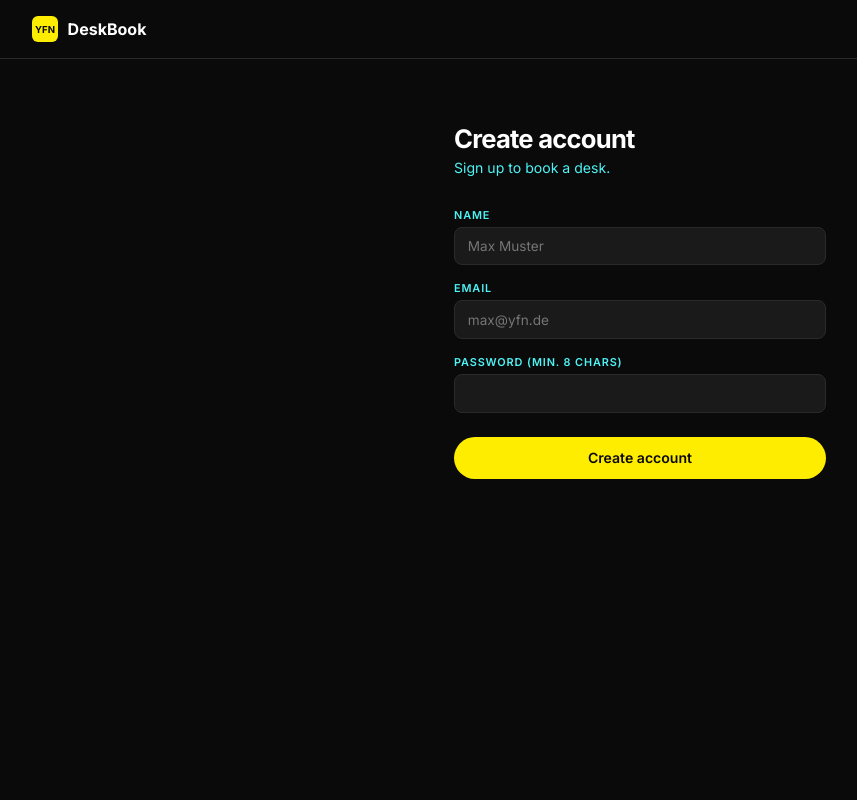
After one commit to Nils43/yfn-deskbook, a Flask app: page /register in a window 1280 px wide. The commit adds this page. Shown: the whole page, without its empty margins (0-857 px from the left). Run offline with Flask 3, Linux system fonts and the light colour scheme.

Commit message:
Registeration

```diff
--- a/deskbook/app.py
+++ b/deskbook/app.py
@@ -1,9 +1,12 @@
-from flask import Flask, jsonify, request, render_template
+from functools import wraps
+from flask import Flask, jsonify, request, render_template, redirect, url_for, session
 from flask_sqlalchemy import SQLAlchemy
+from werkzeug.security import generate_password_hash, check_password_hash
 
 app = Flask(__name__)
 app.config["SQLALCHEMY_DATABASE_URI"] = "sqlite:///deskbook.db"
 app.config["SQLALCHEMY_TRACK_MODIFICATIONS"] = False
+app.config["SECRET_KEY"] = "dev-secret-change-me"
 db = SQLAlchemy(app)
 
 
@@ -31,8 +34,7 @@ class Table(db.Model):
 class Reservation(db.Model):
     id = db.Column(db.Integer, primary_key=True)
     table_id = db.Column(db.Integer, db.ForeignKey("table.id"), nullable=False)
-    name = db.Column(db.String(120), nullable=False)
-    email = db.Column(db.String(120), nullable=False)
+    user_id = db.Column(db.Integer, db.ForeignKey("user.id"), nullable=False)
     date = db.Column(db.String(20), nullable=False)
     time_slot = db.Column(db.String(50), nullable=False)
     notes = db.Column(db.String(500), default="")
@@ -41,15 +43,55 @@ class Reservation(db.Model):
         return {
             "id": self.id,
             "table_id": self.table_id,
-            "name": self.name,
-            "email": self.email,
+            "user_id": self.user_id,
             "date": self.date,
             "time_slot": self.time_slot,
             "notes": self.notes,
         }
 
 
-# --- Routes ----------------------------------------------------------------
+class User(db.Model):
+    id = db.Column(db.Integer, primary_key=True)
+    email = db.Column(db.String(120), unique=True, nullable=False)
+    password_hash = db.Column(db.String(255), nullable=False)
+    name = db.Column(db.String(120), nullable=False)
+
+    def set_password(self, raw_password):
+        self.password_hash = generate_password_hash(raw_password)
+
+    def check_password(self, raw_password):
+        return check_password_hash(self.password_hash, raw_password)
+
+    def to_dict(self):
+        return {"id": self.id, "email": self.email, "name": self.name}
+
+
+# --- Auth Helpers + Decorators ---------------------------------------------
+
+def current_user():
+    """Liefert den aktuell eingeloggten User oder None."""
+    user_id = session.get("user_id")
+    if user_id is None:
+        return None
+    return User.query.get(user_id)
+
+
+def login_required(f):
+    """Decorator: Route wird nur ausgefuehrt wenn User eingeloggt ist.
+    Sonst: JSON-API kriegt 401, normale Page kriegt Redirect zu /login."""
+    @wraps(f)
+    def decorated(*args, **kwargs):
+        if current_user() is None:
+            # Wenn der Request JSON erwartet (API-Call), JSON zurueckgeben
+            if request.path.startswith("/api/"):
+                return jsonify({"error": "Authentication required"}), 401
+            # Sonst: Redirect zur Login-Seite
+            return redirect(url_for("login"))
+        return f(*args, **kwargs)
+    return decorated
+
+
+# --- Routes: Tables & Reservations -----------------------------------------
 
 @app.route("/")
 def hello():
@@ -71,18 +113,18 @@ def get_table(table_id):
 
 
 @app.route("/api/reservations", methods=["POST"])
+@login_required
 def create_reservation():
+    user = current_user()
     data = request.get_json()
 
-    # Sanity check: existiert der Tisch ueberhaupt?
     table = Table.query.get(data.get("table_id"))
     if table is None:
         return jsonify({"error": "Table not found"}), 404
 
     reservation = Reservation(
         table_id=data.get("table_id"),
-        name=data.get("name"),
-        email=data.get("email"),
+        user_id=user.id,  # ownership: an aktuellen User binden
         date=data.get("date"),
         time_slot=data.get("time_slot"),
         notes=data.get("notes", ""),
@@ -93,36 +135,111 @@ def create_reservation():
 
 
 @app.route("/api/reservations")
+@login_required
 def get_reservations():
-    reservations = Reservation.query.all()
+    """Liefert nur die Reservierungen des aktuellen Users."""
+    user = current_user()
+    reservations = Reservation.query.filter_by(user_id=user.id).all()
     return jsonify([r.to_dict() for r in reservations])
 
 
 @app.route("/api/reservations/<int:reservation_id>", methods=["DELETE"])
+@login_required
 def delete_reservation(reservation_id):
+    user = current_user()
     reservation = Reservation.query.get(reservation_id)
     if reservation is None:
         return jsonify({"error": "Reservation not found"}), 404
+
+    # Ownership-Check: User darf nur eigene Reservierungen loeschen
+    if reservation.user_id != user.id:
+        return jsonify({"error": "Forbidden"}), 403
+
     db.session.delete(reservation)
     db.session.commit()
     return jsonify({"deleted": reservation_id}), 200
 
 
+# --- Routes: Auth ----------------------------------------------------------
+
+@app.route("/register", methods=["GET", "POST"])
+def register():
+    if request.method == "GET":
+        return render_template("register.html", error=None)
+
+    email = request.form.get("email", "").strip().lower()
+    password = request.form.get("password", "")
+    name = request.form.get("name", "").strip()
+
+    if not email or not password or not name:
+        return render_template("register.html", error="All fields are required."), 400
+
+    if len(password) < 8:
+        return render_template("register.html", error="Password must be at least 8 characters."), 400
+
+    existing = User.query.filter_by(email=email).first()
+    if existing is not None:
+        return render_template("register.html", error="Email already registered."), 400
+
+    user = User(email=email, name=name)
+    user.set_password(password)
+    db.session.add(user)
+    db.session.commit()
+
+    session["user_id"] = user.id
+    return redirect(url_for("me"))
+
+
+@app.route("/login", methods=["GET", "POST"])
+def login():
+    if request.method == "GET":
+        if current_user() is not None:
+            return redirect(url_for("me"))
+        return render_template("login.html", error=None)
+
+    email = request.form.get("email", "").strip().lower()
+    password = request.form.get("password", "")
+
+    user = User.query.filter_by(email=email).first()
+    if user is None or not user.check_password(password):
+        return render_template("login.html", error="Invalid email or password."), 401
+
+    session["user_id"] = user.id
+    return redirect(url_for("me"))
+
+
+@app.route("/logout", methods=["POST"])
+def logout():
+    session.pop("user_id", None)
+    return redirect(url_for("login"))
+
+
+@app.route("/me")
+@login_required
+def me():
+    user = current_user()
+    return render_template("me.html", user=user)
+
+
+# --- Routes: Pages ---------------------------------------------------------
+
 @app.route("/app")
+@login_required
 def serve_app():
-    return render_template("index.html")
+    return render_template("index.html", user=current_user())
 
 
 @app.route("/reservations")
+@login_required
 def reservations_page():
-    reservations = Reservation.query.all()
-    return render_template("reservations.html", reservations=reservations)
+    user = current_user()
+    reservations = Reservation.query.filter_by(user_id=user.id).all()
+    return render_template("reservations.html", reservations=reservations, user=user)
 
 
 # --- DB init + seed --------------------------------------------------------
 
 def init_db():
-    """Erzeugt Tabellen und seedet Tische beim ersten Start."""
     with app.app_context():
         db.create_all()
         if Table.query.count() == 0:
--- a/deskbook/requirements.txt
+++ b/deskbook/requirements.txt
@@ -1,7 +1,10 @@
 blinker==1.9.0
 click==8.3.3
 Flask==3.1.3
+Flask-SQLAlchemy==3.1.1
 itsdangerous==2.2.0
 Jinja2==3.1.6
 MarkupSafe==3.0.3
+SQLAlchemy==2.0.49
+typing_extensions==4.15.0
 Werkzeug==3.1.8
--- /dev/null
+++ b/deskbook/templates/register.html
@@ -0,0 +1,72 @@
+<!DOCTYPE html>
+<html lang="de">
+<head>
+  <meta charset="UTF-8">
+  <meta name="viewport" content="width=device-width, initial-scale=1.0">
+  <title>YFN — Register</title>
+  <link href="https://fonts.googleapis.com/css2?family=Inter:wght@400;500;600;700&display=swap" rel="stylesheet">
+  <style>
+    :root {
+      --bg: #0a0a0a;
+      --card: #1a1a1a;
+      --border: #2a2a2a;
+      --text: #fff;
+      --muted: #4EF3F5;
+      --green: #FFED00;
+      --red: #ef4444;
+    }
+    * { margin: 0; padding: 0; box-sizing: border-box; }
+    body { font-family: 'Inter', sans-serif; background: var(--bg); color: var(--text); min-height: 100vh; -webkit-font-smoothing: antialiased; }
+    nav { padding: 1rem 2rem; border-bottom: 1px solid var(--border); display: flex; align-items: center; gap: 0.6rem; font-weight: 700; font-size: 1rem; }
+    .logo-mark { width: 26px; height: 26px; background: var(--green); border-radius: 6px; display: flex; align-items: center; justify-content: center; font-size: 0.6rem; font-weight: 800; color: var(--bg); }
+    .container { max-width: 420px; margin: 0 auto; padding: 4rem 1.5rem; }
+    h1 { font-size: 1.6rem; font-weight: 700; letter-spacing: -0.03em; margin-bottom: 0.3rem; }
+    .sub { color: var(--muted); font-size: 0.88rem; margin-bottom: 2rem; }
+    .field { margin-bottom: 1rem; }
+    .field label { display: block; font-size: 0.68rem; font-weight: 600; text-transform: uppercase; letter-spacing: 0.08em; color: var(--muted); margin-bottom: 0.3rem; }
+    .field input { width: 100%; font-family: 'Inter', sans-serif; font-size: 0.85rem; color: var(--text); background: var(--card); border: 1px solid var(--border); border-radius: 8px; padding: 0.65rem 0.8rem; outline: none; }
+    .field input:focus { border-color: var(--green); }
+    .btn { width: 100%; font-family: 'Inter', sans-serif; font-weight: 600; font-size: 0.88rem; color: var(--bg); background: var(--green); border: none; border-radius: 50px; padding: 0.8rem; cursor: pointer; margin-top: 0.5rem; }
+    .btn:hover { background: #e6d500; }
+    .alert { padding: 0.7rem 0.9rem; border-radius: 8px; font-size: 0.82rem; margin-bottom: 1rem; }
+    .alert.error { background: rgba(239, 68, 68, 0.1); color: var(--red); border: 1px solid rgba(239, 68, 68, 0.3); }
+    .alert.success { background: rgba(255, 237, 0, 0.06); color: var(--green); border: 1px solid rgba(255, 237, 0, 0.4); }
+  </style>
+</head>
+<body>
+
+<nav>
+  <div class="logo-mark">YFN</div>
+  DeskBook
+</nav>
+
+<div class="container">
+  <h1>Create account</h1>
+  <p class="sub">Sign up to book a desk.</p>
+
+  {% if error %}
+    <div class="alert error">{{ error }}</div>
+  {% endif %}
+  {% if success %}
+    <div class="alert success">{{ success }}</div>
+  {% endif %}
+
+  <form method="POST" action="/register" autocomplete="off">
+    <div class="field">
+      <label>Name</label>
+      <input type="text" name="name" placeholder="Max Muster" required>
+    </div>
+    <div class="field">
+      <label>Email</label>
+      <input type="email" name="email" placeholder="max@yfn.de" required>
+    </div>
+    <div class="field">
+      <label>Password (min. 8 chars)</label>
+      <input type="password" name="password" minlength="8" required>
+    </div>
+    <button class="btn" type="submit">Create account</button>
+  </form>
+</div>
+
+</body>
+</html>
```
Also changed, not shown: deskbook/templates/index.html (+41 -70 lines), deskbook/templates/login.html (added, +68 -0 lines), deskbook/templates/me.html (added, +64 -0 lines), deskbook/templates/reservations.html (+14 -7 lines).
